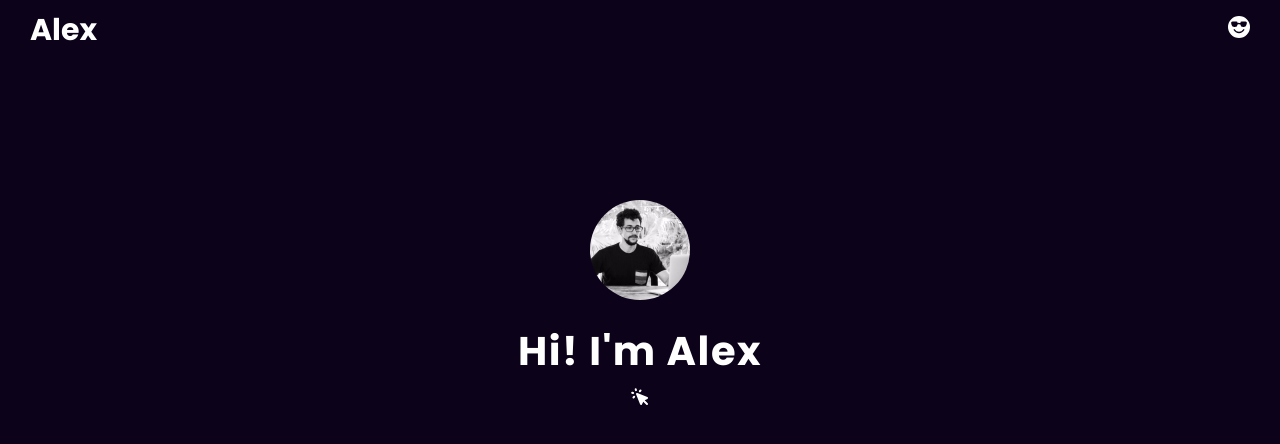
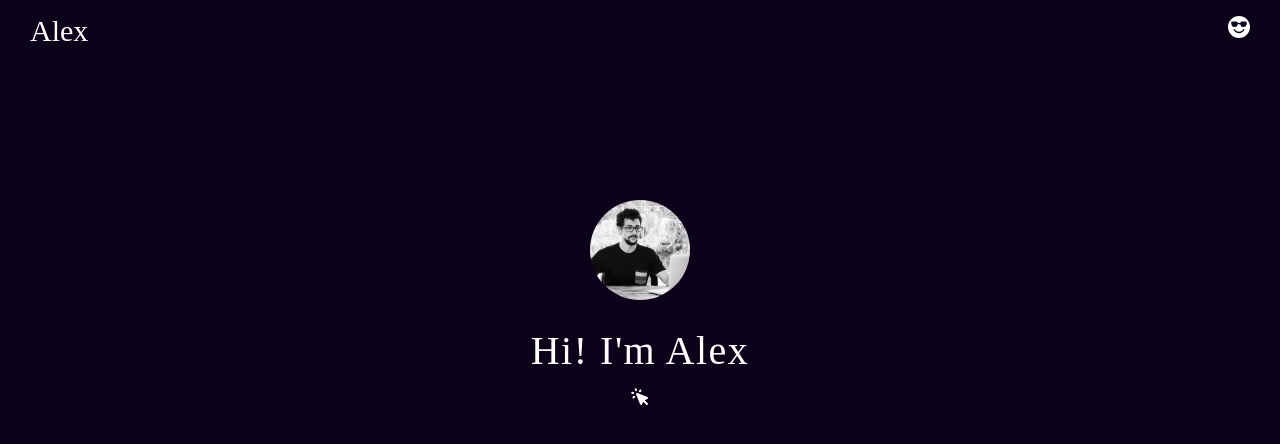
Before and after one commit to alexrobaina/my-website, a Next.js app: page / in a window 1280 px wide. Shown: the top 444 px of the page. Built offline with nearby package versions, Linux system fonts and the light colour scheme.

Commit message:
test deploy

```diff
--- a/src/styles/variables.scss
+++ b/src/styles/variables.scss
@@ -1,22 +1,22 @@
-@font-face {
-  font-family: 'Poppins bold';
-  src: url('../assets/fonts/Poppins-Bold.ttf') format('truetype');
-}
+// @font-face {
+//   font-family: 'Poppins bold';
+//   src: url('../assets/fonts/Poppins-Bold.ttf') format('truetype');
+// }
 
-@font-face {
-  font-family: 'Poppins regular';
-  src: url('../assets/fonts/Poppins-Regular.ttf') format('truetype');
-}
+// @font-face {
+//   font-family: 'Poppins regular';
+//   src: url('../assets/fonts/Poppins-Regular.ttf') format('truetype');
+// }
 
-@font-face {
-  font-family: 'Poppins medium';
-  src: url('../assets/fonts/Poppins-Medium.ttf') format('truetype');
-}
+// @font-face {
+//   font-family: 'Poppins medium';
+//   src: url('../assets/fonts/Poppins-Medium.ttf') format('truetype');
+// }
 
-@font-face {
-  font-family: 'Poppins thin';
-  src: url('../assets/fonts/Poppins-thin.ttf') format('truetype');
-}
+// @font-face {
+//   font-family: 'Poppins thin';
+//   src: url('../assets/fonts/Poppins-thin.ttf') format('truetype');
+// }
 
 :root {
   transition-duration: 0.3s;
--- a/tsconfig.json
+++ b/tsconfig.json
@@ -17,7 +17,7 @@
     "paths": {
       "@/components/*": ["components/*"],
       "@/styles/*": ["styles/*"],
-      "@/assets/*": ["assets/*"],
+      "@/assets/*": ["assets/*"]
     }
   },
   "include": ["next-env.d.ts", "**/*.ts", "**/*.tsx"],
```
